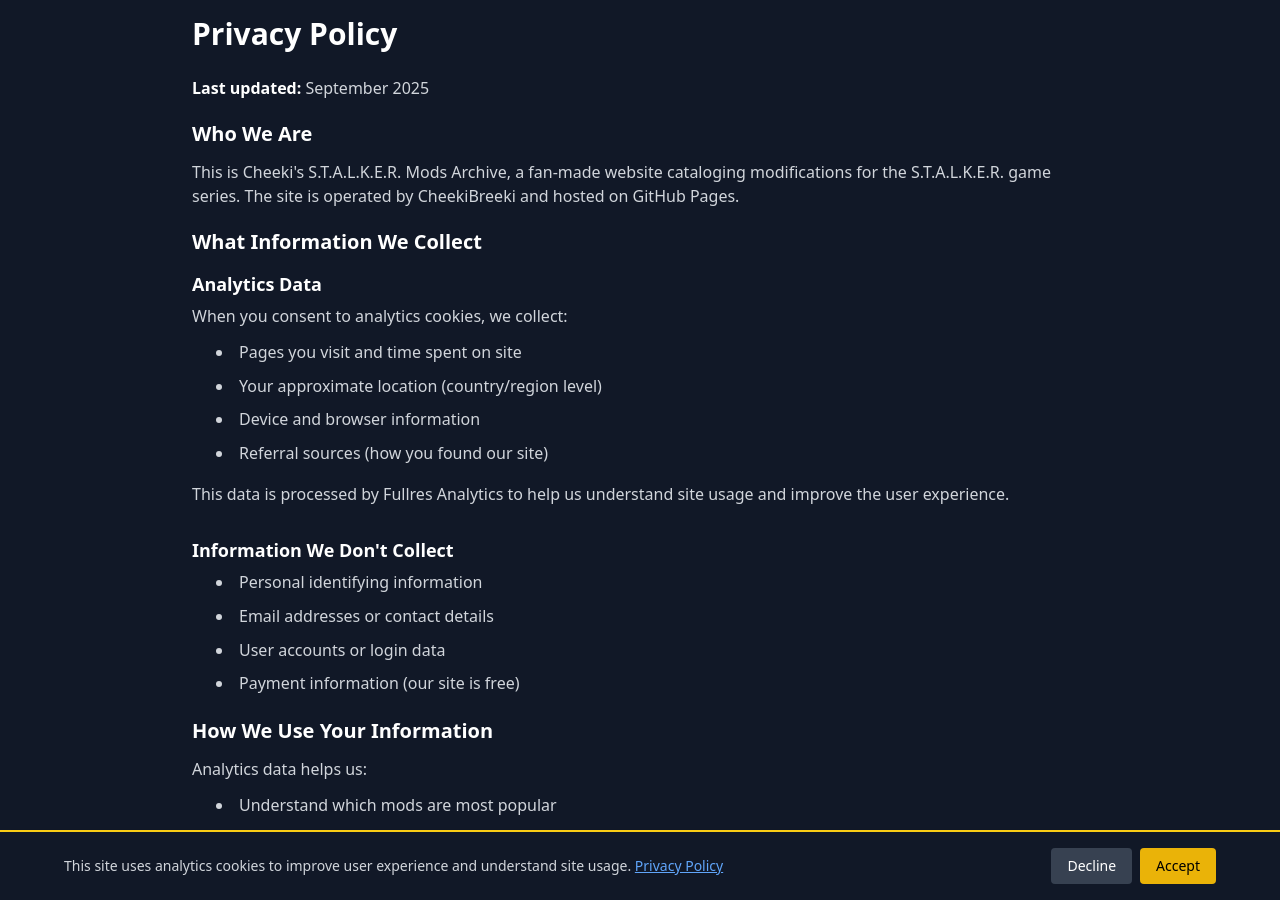
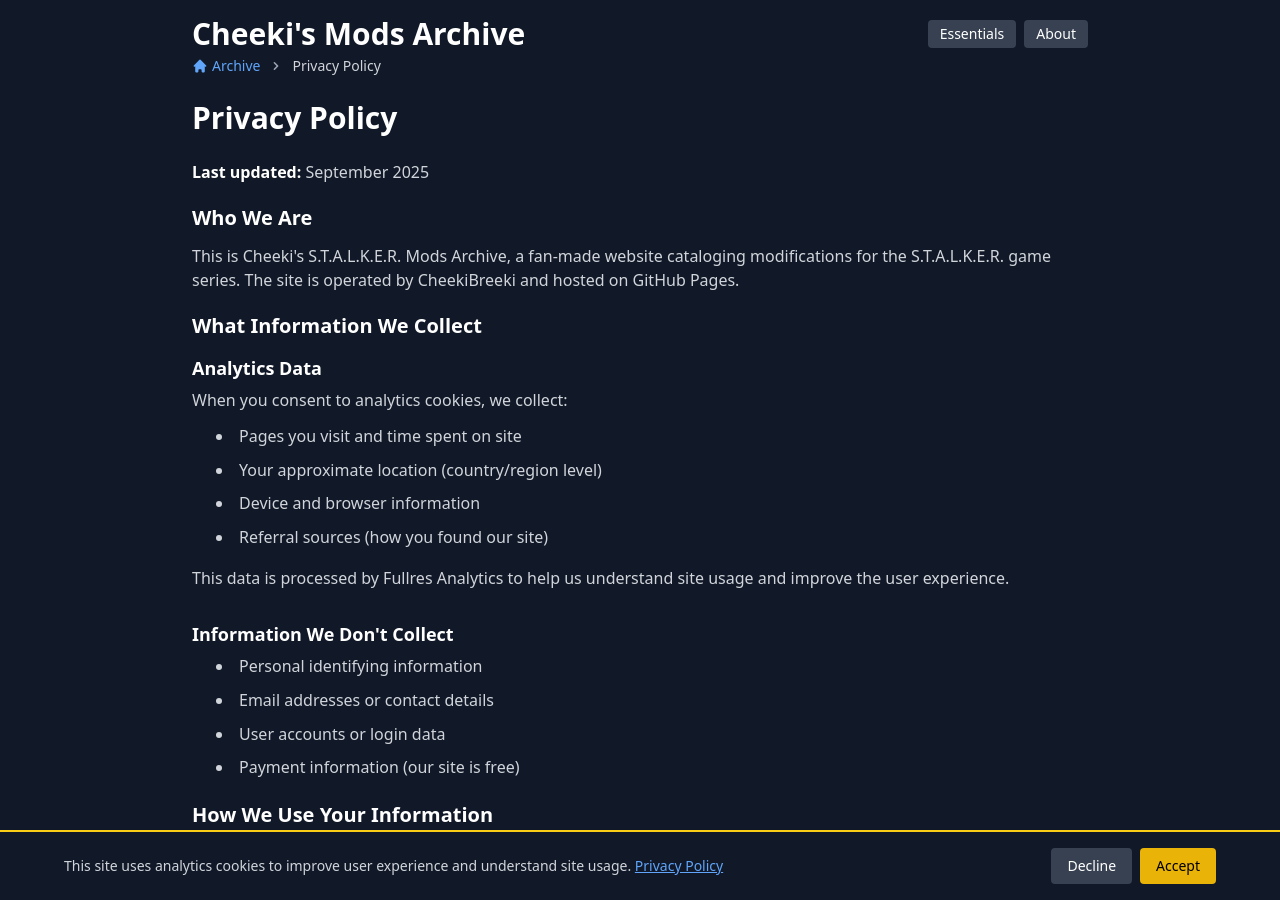
Before and after one commit to Cheekitos/CSMA, a Jekyll site: the page built from privacy-policy.html, in a window 1280 px wide and 900 px high. Built offline with Jekyll 4.4.1, drawn with Linux system fonts in a browser that asks for light colours; nearby versions of some CDN libraries.

Commit message:
navigation

```diff
--- a/privacy-policy.html
+++ b/privacy-policy.html
@@ -5,6 +5,38 @@
 ---
 
 <div class="max-w-4xl mx-auto">
+  <!-- Header Section with Site Title and Buttons -->
+  <div class="flex flex-col sm:flex-row sm:justify-between sm:items-center mb-1 gap-2">
+    <a href="{{ '/' | relative_url }}" class="text-3xl font-bold hover:text-yellow-400 transition-colors">
+      Cheeki's Mods Archive
+    </a>
+    {% include header-buttons.html %}
+  </div>
+
+  {% include mobile-buttons.html %}
+
+  <!-- Breadcrumb Navigation -->
+  <nav class="mb-6" aria-label="Breadcrumb">
+    <ol class="flex items-center space-x-2 text-sm">
+      <li>
+        <a href="{{ '/' | relative_url }}" class="text-blue-400 hover:text-blue-300 transition-colors font-medium flex items-center">
+          <svg class="w-4 h-4 mr-1" fill="currentColor" viewBox="0 0 20 20">
+            <path d="M10.707 2.293a1 1 0 00-1.414 0l-7 7a1 1 0 001.414 1.414L4 10.414V17a1 1 0 001 1h2a1 1 0 001-1v-2a1 1 0 011-1h2a1 1 0 011 1v2a1 1 0 001 1h2a1 1 0 001-1v-6.586l.293.293a1 1 0 001.414-1.414l-7-7z"/>
+          </svg>
+          Archive
+        </a>
+      </li>
+      <li>
+        <svg class="w-4 h-4 text-gray-400" fill="currentColor" viewBox="0 0 20 20" aria-hidden="true">
+          <path fill-rule="evenodd" d="M7.293 14.707a1 1 0 010-1.414L10.586 10 7.293 6.707a1 1 0 111.414-1.414l4 4a1 1 0 010 1.414l-4 4a1 1 0 01-1.414 0z" clip-rule="evenodd"/>
+        </svg>
+      </li>
+      <li class="text-gray-300" aria-current="page">
+        Privacy Policy
+      </li>
+    </ol>
+  </nav>
+
   <article class="prose prose-invert max-w-none">
     <h1 class="text-3xl font-bold text-white mb-6">Privacy Policy</h1>
 
@@ -91,3 +123,6 @@
     <p class="text-gray-300">Contact us to exercise these rights.</p>
   </article>
 </div>
+
+{% include about-popup.html %}
+{% include essentials-popup.html %}
```
